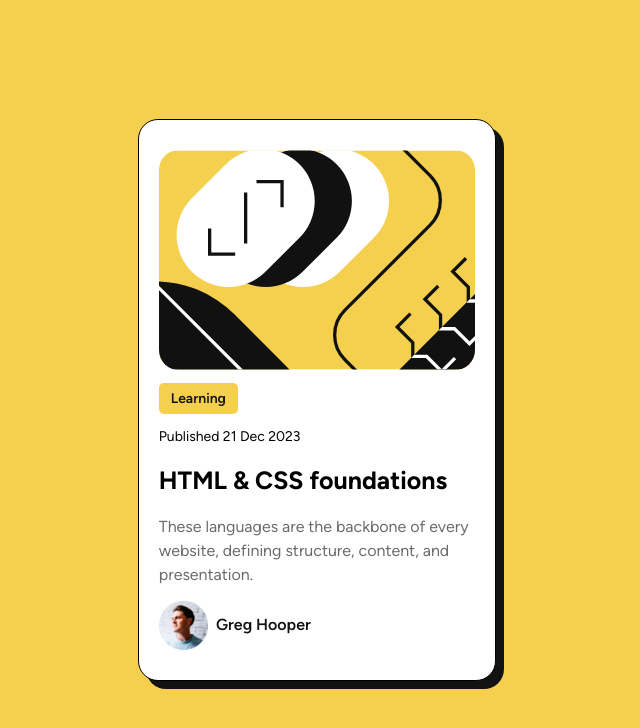
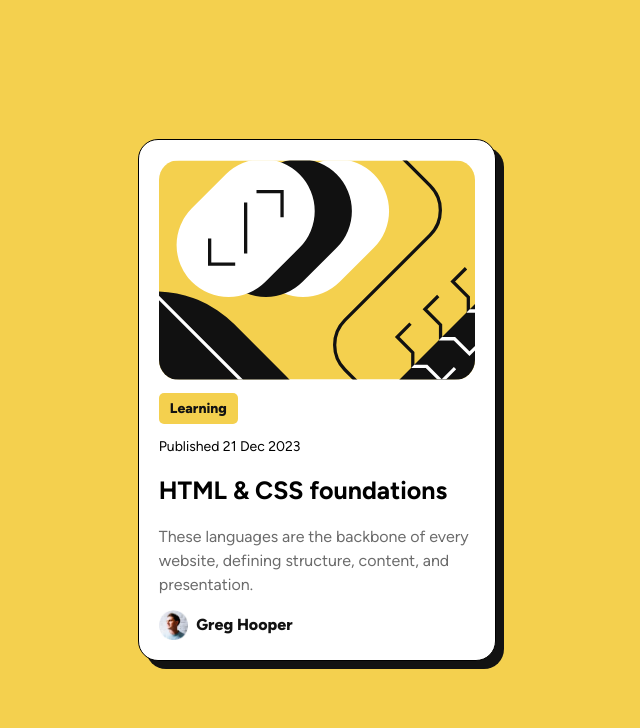
Before and after one commit to Ekene001/Blog-preview-card, a plain HTML site: page index.html in a window 1280 px wide. Shown: the whole page, without its empty margins (323-963 px from the left). Drawn offline with Linux system fonts and the light colour scheme.

Commit message:
Made Corrections on padding and font weight

```diff
--- a/style.css
+++ b/style.css
@@ -43,7 +43,7 @@ span{
     display: flex;
     flex-direction: column;
     gap: .8rem;
-    padding: 30px 20px;
+    padding: 20px 20px;
     font-family: Figtree;
     justify-content: center;
     align-items: left;
@@ -63,7 +63,7 @@ span{
     font: 14px/1.5 Figtree;
     padding: 5px 0;
     border-radius: 5px;
-    font-weight: 600;
+    font-weight: 800;
     background-color: hsl(47, 88%, 63%);
     color: hsl(0, 0%, 7%);
 }
@@ -74,10 +74,10 @@ span{
 }
 .author p{
     color: hsl(0, 0%, 7%);
-    font-weight: 600;
+    font-weight: 800;
 }
 .author img{
-    height: 50px;
+    height: 30px;
     object-fit: cover;
 
 }
```
